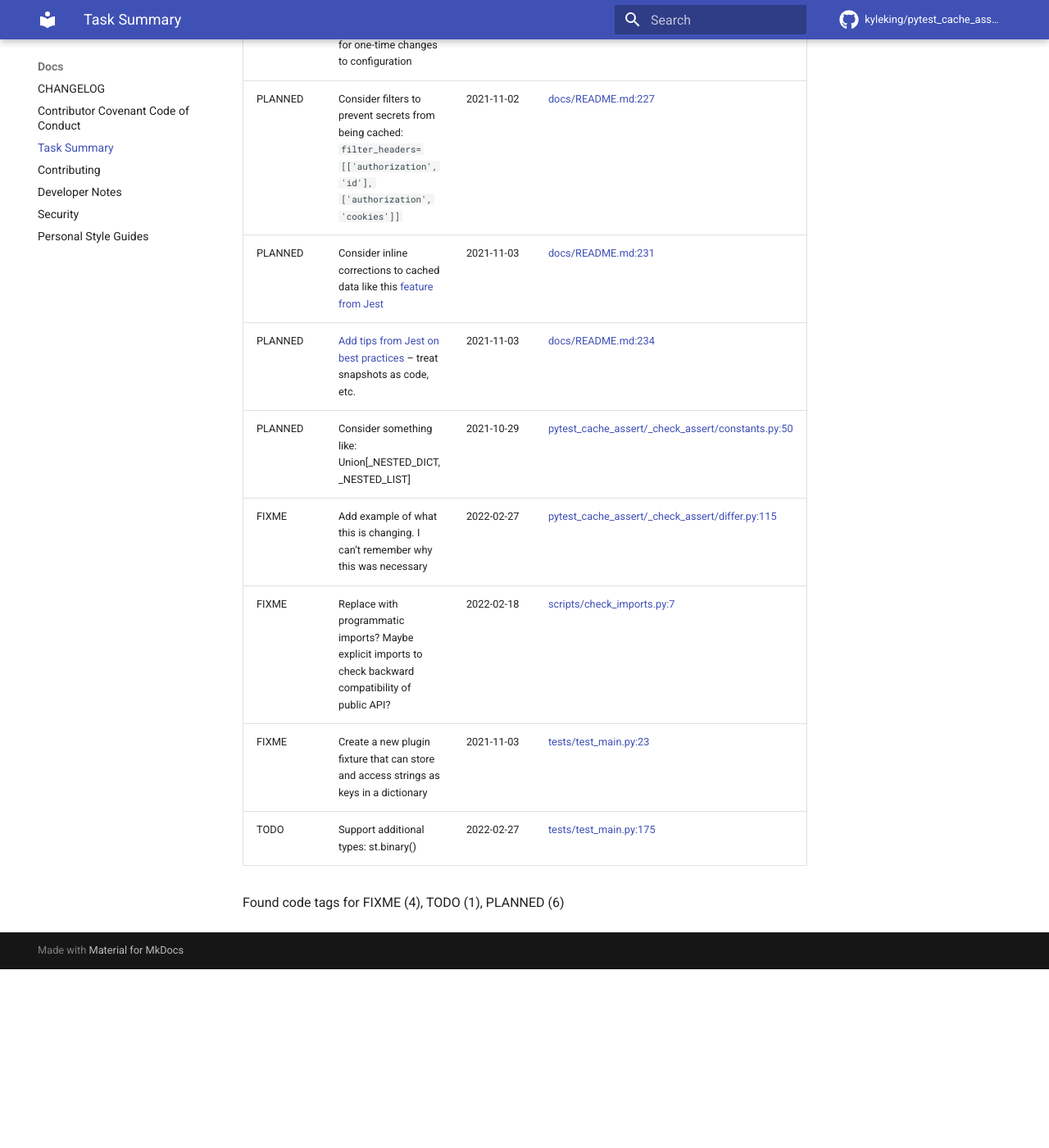
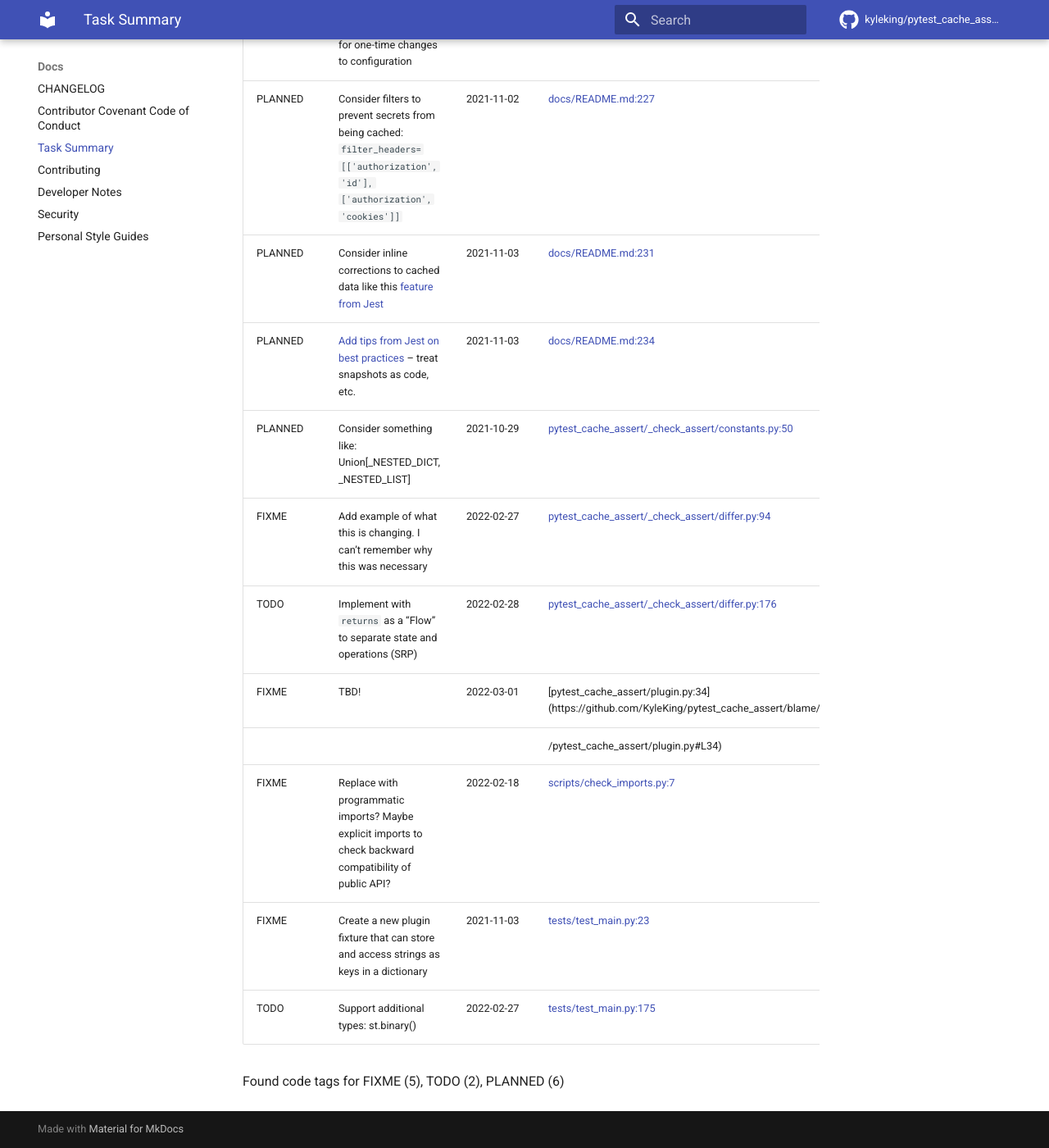
Before and after one commit to KyleKing/pytest_cache_assert, an MkDocs documentation site: the page built from docs/docs/CODE_TAG_SUMMARY.md, in a window 1280 px wide and 1400 px high, scrolled down 640 px. Shown: the whole window at 82% size. Built offline with MkDocs 1.6.1 and Material for MkDocs 9.7.7, drawn with Linux system fonts in a browser that asks for light colours; comment, search, counter and statistics services are not loaded; before the commit the page ends 1822 px from its top, so only the background shows below that.

```diff
--- a/docs/docs/CODE_TAG_SUMMARY.md
+++ b/docs/docs/CODE_TAG_SUMMARY.md
@@ -11,11 +11,14 @@ Auto-Generated by `pytest_cache_assert`
 | PLANNED | Consider inline corrections to cached data like this [feature from Jest](https://jestjs.io/docs/snapshot-testing#inline-snapshots)                                                                                                                                              | 2021-11-03  | [docs/README.md:231](https://github.com/KyleKing/pytest_cache_assert/blame/0b3976e638b5f059cb1d4a8aecd008cee14ae70f/docs/README.md#L228)                                                               |
 | PLANNED | [Add tips from Jest on best practices](https://jestjs.io/docs/snapshot-testing#best-practices) -- treat snapshots as code, etc.                                                                                                                                                 | 2021-11-03  | [docs/README.md:234](https://github.com/KyleKing/pytest_cache_assert/blame/0b3976e638b5f059cb1d4a8aecd008cee14ae70f/docs/README.md#L231)                                                               |
 | PLANNED | Consider something like: Union[_NESTED_DICT, _NESTED_LIST]                                                                                                                                                                                                                      | 2021-10-29  | [pytest_cache_assert/_check_assert/constants.py:50](https://github.com/KyleKing/pytest_cache_assert/blame/b01f775653f63d2835b2a7f5ca03e224299493fd/pytest_cache_assert/_check_assert/constants.py#L14) |
-| FIXME   | Add example of what this is changing. I can't remember why this was necessary                                                                                                                                                                                                   | 2022-02-27  | [pytest_cache_assert/_check_assert/differ.py:115](https://github.com/KyleKing/pytest_cache_assert/blame/3580b89e1b4c59945ef6bec98095bf5d7b39f47e/pytest_cache_assert/_check_assert/differ.py#L115)     |
+| FIXME   | Add example of what this is changing. I can't remember why this was necessary                                                                                                                                                                                                   | 2022-02-27  | [pytest_cache_assert/_check_assert/differ.py:94](https://github.com/KyleKing/pytest_cache_assert/blame/3580b89e1b4c59945ef6bec98095bf5d7b39f47e/pytest_cache_assert/_check_assert/differ.py#L115)      |
+| TODO    | Implement with `returns` as a "Flow" to separate state and operations (SRP)                                                                                                                                                                                                     | 2022-02-28  | [pytest_cache_assert/_check_assert/differ.py:176](https://github.com/KyleKing/pytest_cache_assert/blame/cdc3849827730224b76b00ec8dc87dc59263e49f/pytest_cache_assert/_check_assert/differ.py#L199)     |
+| FIXME   | TBD!                                                                                                                                                                                                                                                                            | 2022-03-01  | [pytest_cache_assert/plugin.py:34](https://github.com/KyleKing/pytest_cache_assert/blame/main                                                                                                          |
+|         |                                                                                                                                                                                                                                                                                 |             | /pytest_cache_assert/plugin.py#L34)                                                                                                                                                                    |
 | FIXME   | Replace with programmatic imports? Maybe explicit imports to check backward compatibility of public API?                                                                                                                                                                        | 2022-02-18  | [scripts/check_imports.py:7](https://github.com/KyleKing/pytest_cache_assert/blame/de5c14ec02a9b3db952957a391ad4fbf317567ae/scripts/check_imports.py#L7)                                               |
 | FIXME   | Create a new plugin fixture that can store and access strings as keys in a dictionary                                                                                                                                                                                           | 2021-11-03  | [tests/test_main.py:23](https://github.com/KyleKing/pytest_cache_assert/blame/3320d9ed84f23f3ea8b0723fc38f0b71344472ed/tests/test_main.py#L18)                                                         |
 | TODO    | Support additional types: st.binary()                                                                                                                                                                                                                                           | 2022-02-27  | [tests/test_main.py:175](https://github.com/KyleKing/pytest_cache_assert/blame/44f1b774f69fc6a94ddb4279274023f2102994cc/tests/test_main.py#L175)                                                       |
 
-Found code tags for FIXME (4), TODO (1), PLANNED (6)
+Found code tags for FIXME (5), TODO (2), PLANNED (6)
 
 <!-- calcipy:skip_tags -->
```
Also changed, not shown: docs/docs/CHANGELOG.md (+1 -0 lines), 2 other files.
